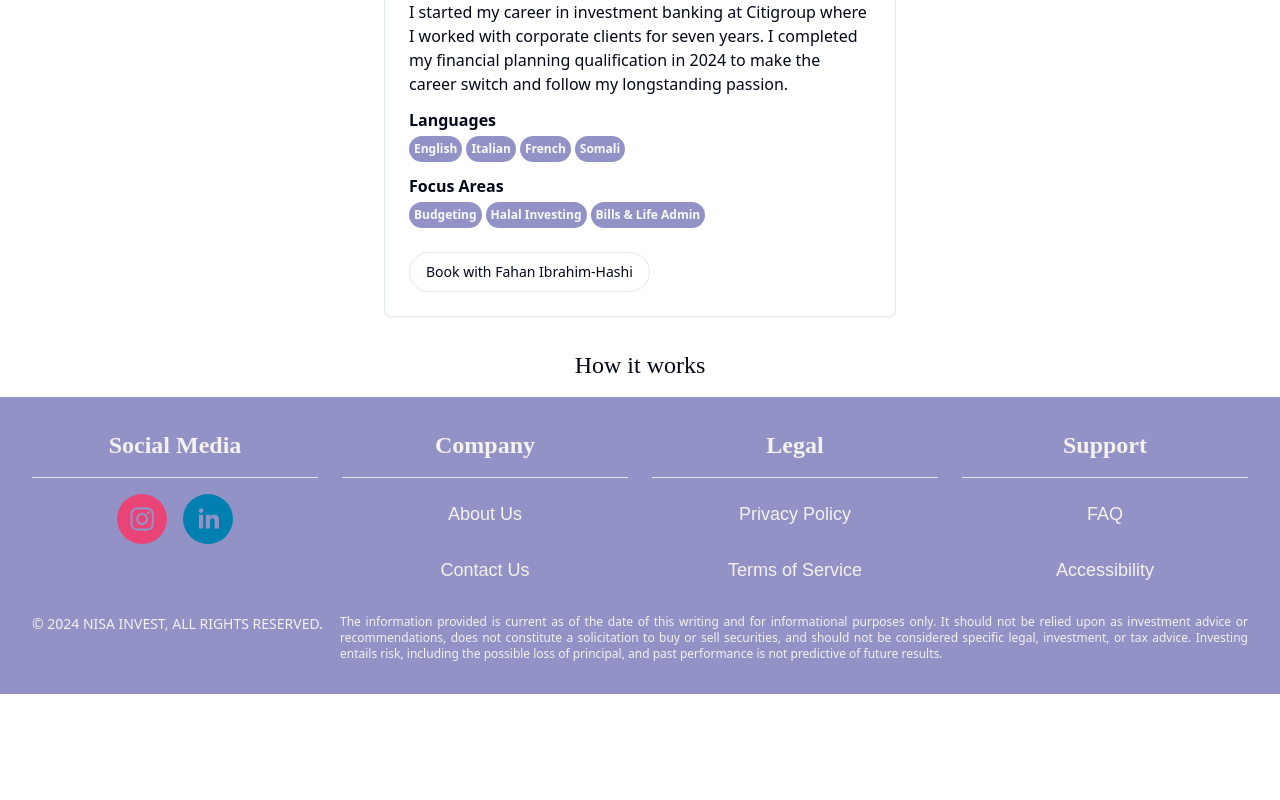
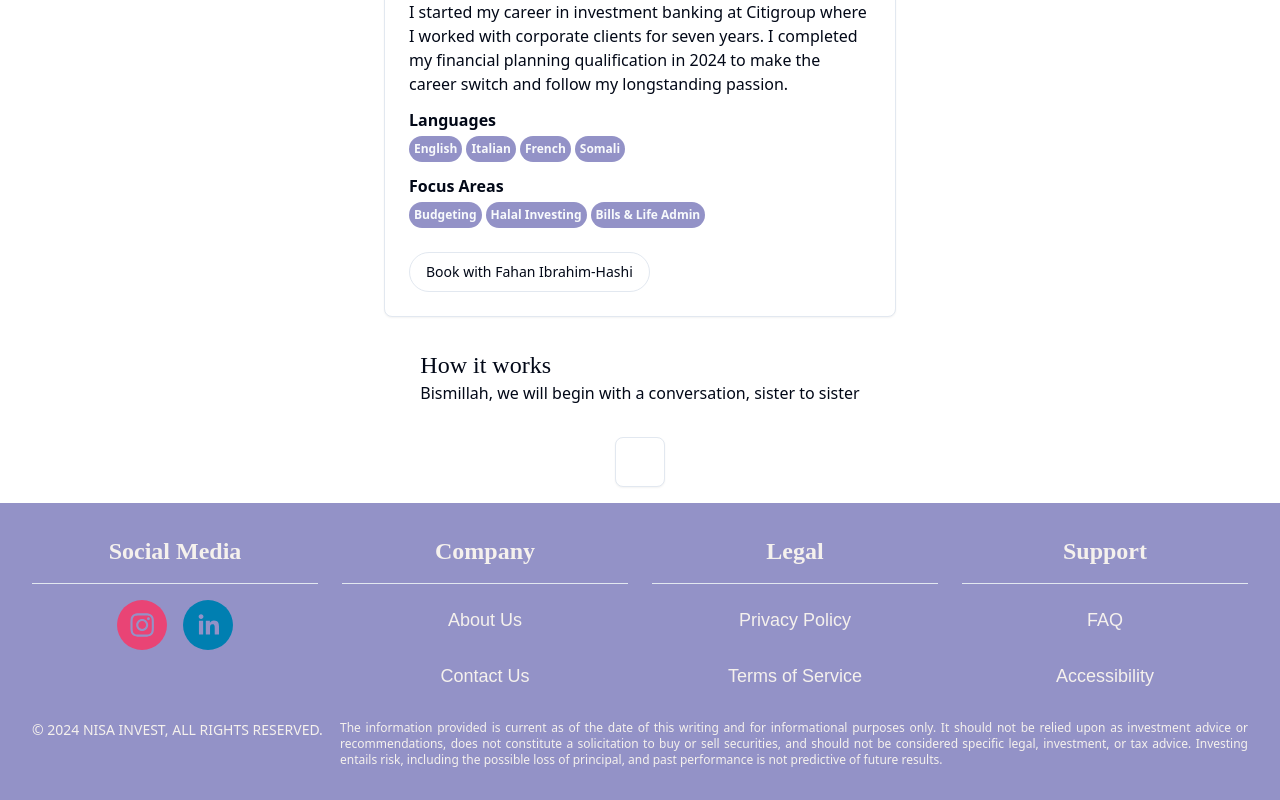
Before and after one commit to fac29/NisaInvest-TFB-FE, a React (Vite) app: page /advisors in a window 1280 px wide. Shown: the part 823-1623 px from the top of the page. Before the commit the page ends 1517 px from the top, so only its background shows below. Built offline with nearby package versions, Linux system fonts and the light colour scheme.

Commit message:
moved Advisor interface to dataTypes, created StepsCard and moved where advisorsData is passed into AdvisorsTabs

```diff
--- a/src/components/AdvisorTabs/AdvisorTabs.tsx
+++ b/src/components/AdvisorTabs/AdvisorTabs.tsx
@@ -11,17 +11,22 @@ import {
 import { Link } from 'react-router-dom';
 import { SocialIcon } from 'react-social-icons';
 import { Badge } from '@/components/ui/badge';
-import { advisorsData } from './advisorsData';
-import { Schema } from 'zod';
+import { Advisor } from '@/utils/dataTypes';
 
-function AdvisorTabs() {
+interface AdvisorsTabsProps {
+	advisors: Advisor[];
+}
+
+function AdvisorTabs({ advisors }: AdvisorsTabsProps) {
 	return (
-		<Tabs defaultValue={advisorsData[0]?.value} className='w-full max-w-lg'>
+		<Tabs defaultValue={advisors[0]?.value} className='w-full max-w-lg'>
 			<TabsList>
-				<TabsTrigger value='fahan'>Fahan Ibrahim-Hashi</TabsTrigger>
+				{advisors.map((advisor: Advisor) => (
+					<TabsTrigger value={advisor.value}>{advisor.name}</TabsTrigger>
+				))}
 				<TabsTrigger value='other'>Other Planners</TabsTrigger>
 			</TabsList>
-			{advisorsData.map((advisor) => (
+			{advisors.map((advisor: Advisor) => (
 				<TabsContent value={advisor.value}>
 					<Card>
 						<CardHeader className='grid grid-cols-2 border-b-2'>
--- a/src/components/AdvisorTabs/advisorsData.ts
+++ b/src/components/AdvisorTabs/advisorsData.ts
@@ -1,4 +1,6 @@
-export const advisorsData = [
+import { Advisor } from '@/utils/dataTypes';
+
+export const advisorsData: Advisor[] = [
 	{
 		value: 'fahan',
 		name: 'Fahan Ibrahim-Hashi',
--- /dev/null
+++ b/src/components/StepsCard/StepsCard.tsx
@@ -0,0 +1,11 @@
+import { Card, CardHeader } from '../ui/card';
+
+function StepsCard() {
+	return (
+		<Card>
+			<CardHeader></CardHeader>
+		</Card>
+	);
+}
+
+export default StepsCard;
--- a/src/pages/Advisors/Advisors.tsx
+++ b/src/pages/Advisors/Advisors.tsx
@@ -1,6 +1,8 @@
 import AdvisorTabs from '@/components/AdvisorTabs/AdvisorTabs';
+import StepsCard from '@/components/StepsCard/StepsCard';
 import { buttonVariants } from '@/components/ui/button';
 import { Link } from 'react-router-dom';
+import { advisorsData } from '@/components/AdvisorTabs/advisorsData';
 
 function Advisors() {
 	return (
@@ -20,9 +22,13 @@ function Advisors() {
 						Book your session
 					</Link>
 				</div>
-				<AdvisorTabs />
+				<AdvisorTabs advisors={advisorsData} />
 				<div>
 					<h2 className='text-2xl font-playfair'>How it works</h2>
+					<p>Bismillah, we will begin with a conversation, sister to sister</p>
+				</div>
+				<div>
+					<StepsCard />
 				</div>
 			</div>
 		</div>
```
Also changed, not shown: src/utils/dataTypes.tsx (+18 -4 lines).
